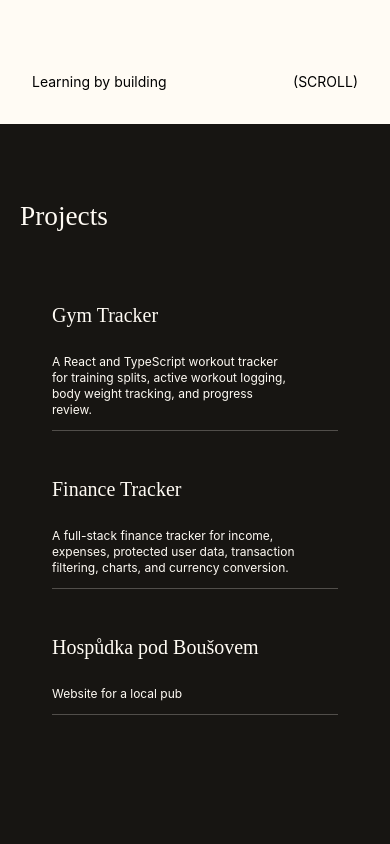
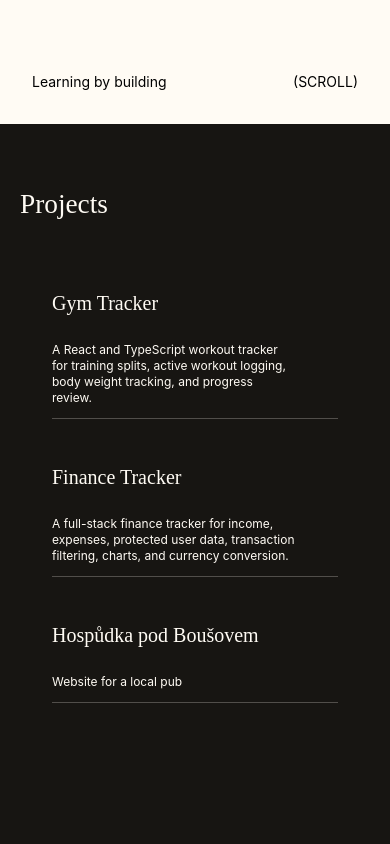
Before and after one commit to Luan2118/portfolio-v2, a React (Vite) app: page / in a window 390 px wide. Shown: the part 720-1564 px from the top of the page. Built offline with nearby package versions, Linux system fonts and the light colour scheme.

Commit message:
style: polish mobile responsive layout for projects section

```diff
--- a/src/pages/Homepage/sections/Projects/Projects.tsx
+++ b/src/pages/Homepage/sections/Projects/Projects.tsx
@@ -3,7 +3,7 @@ import ProjectCard from "./components/ProjectCard";
 
 function Projects() {
   return (
-    <div id="projects" className="bg-[#171512] text-[#FFFBF4] h-dvh flex flex-col py-18 px-5 xs:px-15 sm:px-20  md:flex-row lg:px-50 lg:py-25 xl:px-80">
+    <div id="projects" className="bg-[#171512] text-[#FFFBF4] min-h-dvh flex flex-col py-15 px-5 xs:px-15 sm:px-20  md:flex-row lg:px-50 lg:py-25 xl:px-80">
 
       <p className="text-[clamp(20px,7vw,50px)] leading-non font-[Judson] ">Projects</p>
 
```
